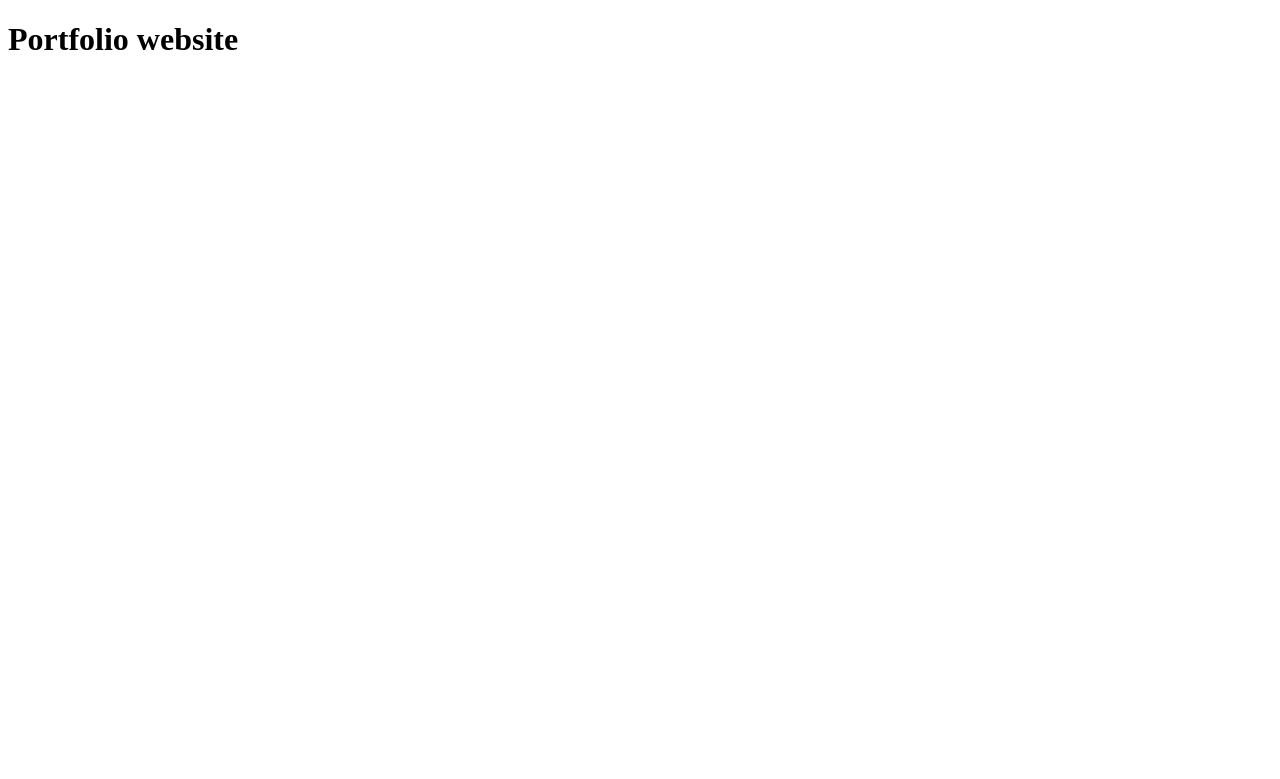
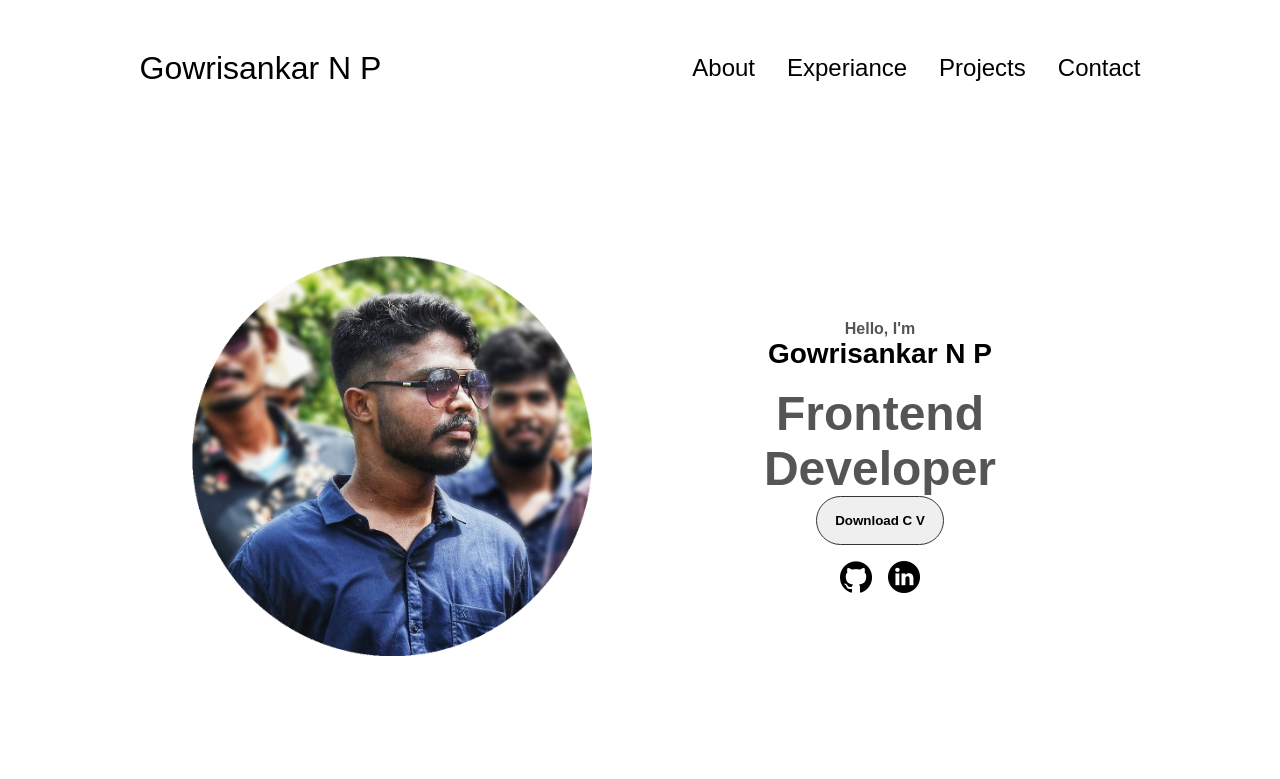
Before and after one commit to Gowrisankar1/Gowrisankar_My_portfolio, a plain HTML site: page public/index.html in a window 1280 px wide. Drawn offline with Linux system fonts and the light colour scheme.

Commit message:
home page created

```diff
--- a/public/index.html
+++ b/public/index.html
@@ -1,6 +1,48 @@
 <!DOCTYPE html>
-<html>
-<body>
-<h1>Portfolio website</h1>
-</body>
+<html lang="en">
+    <head>
+        <link rel="stylesheet" href="style.css">
+
+    </head>
+
+  <body>
+    <div class="background"></div>
+    <nav id="desktop-nav">
+        <div class="logo">Gowrisankar N P</div>
+        <div>
+            <ul class="nav-links">
+                <li><a href="#about">About</a></li>
+                <li><a href="#experiance">Experiance</a></li>
+                <li><a href="#projects">Projects</a></li>
+                <li><a href="#contact">Contact</a></li>
+            </ul>
+        </div>
+    </nav>
+        <section id="profile">
+            <div class="pro-img">
+                <img src="image/Gowrisanker.png" alt="Gowrisankar proflile picture">
+            </div>
+            <div class="text-section">
+            <p class="text-section-t1">Hello, I'm</p>
+            <h1 class="title">Gowrisankar N P</h1>
+            <div class="container-ani">
+            <p class="text-section-t2">Frontend Developer</p></div>
+            <div class="btn-container">
+                <button class="btn btn-color-1"  onclick="window.open('pdf/Gowrishanker.pdf')">Download C V</button>
+
+            </div>
+            <div class="social-container">
+                <img src="image/github.png"
+                alt="MY linkin profile"
+                class="icon"
+                onclick="location.href='https://www.linkedin.com/in/gowrishanker-n-p-a2097a20a?'"/>
+                <img src="image/linkedin.png"
+                alt="MY GitHub profile"
+                class="icon"
+                onclick="location.href='https://github.com/Gowrisankar1/Gowrisankar_My_portfolio'"/>
+            </div>
+        </div>
+        </section>
+
+  </body>
 </html>
--- /dev/null
+++ b/public/style.css
@@ -0,0 +1,147 @@
+*{
+    margin: 0;
+    padding: 0;
+}
+body{
+    font-family: "Poppins", sans-serif;
+}
+html{
+    scroll-behavior: smooth;
+
+}
+p{
+    color: rgb(85, 85, 85);
+}
+
+/*Transition*/
+.btn{
+    transition: all 300ms ease;
+
+}
+
+nav,
+.nav-links{
+    display: flex;
+    gap: 2rem;
+    list-style: none;
+    font-size: 1.5rem;
+}
+
+nav{
+    justify-content: space-around;
+    align-items: center;
+    height: 17vh;
+}
+
+a{
+    color: black;
+    text-decoration: none;
+    text-decoration-color: white;
+
+}
+ a:hover{
+    color: gray;
+    text-decoration: underline;
+    text-underline-offset: 1rem;
+    text-decoration-color: rgb(181,181,181);
+ }
+
+ .logo{
+    font-size: 2rem;
+ }
+
+ .logo:hover{
+    cursor: default;
+ }
+/*section*/
+ section{
+    padding: 4vh;
+    height: 96vh;
+    margin: 0 10rem;
+    box-sizing: border-box;
+    min-height: fit-content;
+
+
+ }
+ .section-container{
+    display: flex
+
+ }
+ #profile{
+    display: flex;
+    justify-content: center;
+    gap: 5rem;
+    height: 80vh;
+ }
+ .pro-img{
+    display: flex;
+    height: 400px;
+    width: 400px;
+    margin: auto 0;
+    border-radius: 200px;
+ }
+.text-section{
+    align-self: center;
+    text-align: center;
+}
+.text-section p {
+    font-weight: 600;
+
+}
+.text-section-t1{
+    text-align: center;
+}
+.text-section-t2{
+    font-size: 3rem;
+    margin-bottom: 1re,;
+}
+ .title{
+    font-size: 1.75rem;
+    margin-bottom: 1rem;
+
+ }
+ .social-container{
+    display: flex;
+    justify-content: center;
+    margin-top: 1rem;
+    gap: 1rem
+ }
+ /*icons*/
+ .icon{
+    cursor: pointer;
+    height: 2rem;
+ }
+ .btn-container{
+    display: flex;
+    justify-content: center;
+    gap: 1rem;
+ }
+ .btn {
+    font-weight: 600;
+    transition: all 300ms ease;
+    padding: 1rem;
+    width: 8rem;
+    border-radius: 2rem;
+  }
+
+  .btn-color-1 {
+    border: rgb(53, 53, 53) 0.1rem solid;
+  }
+
+  .btn-color-1:hover {
+    cursor: pointer;
+  }
+
+  .btn-color-1:hover {
+    background: rgb(53, 53, 53);
+    color: white;
+  }
+
+  .btn-color-1:hover {
+    background: rgb(0, 0, 0);
+  }
+
+
+  .btn-container {
+    gap: 1rem;
+  }
```
Also changed, not shown: public/image/Gowrisanker.png (added), public/image/bg-header.png (added), public/image/github.png (added), public/image/linkedin.png (added), 1 other file.
